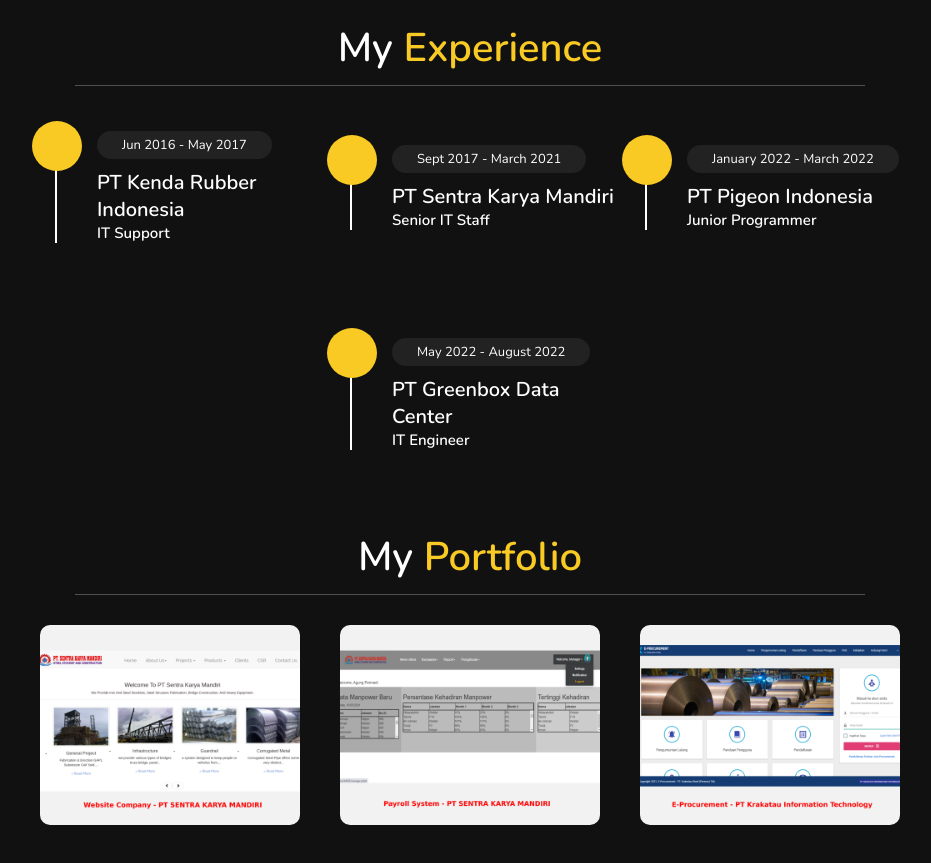
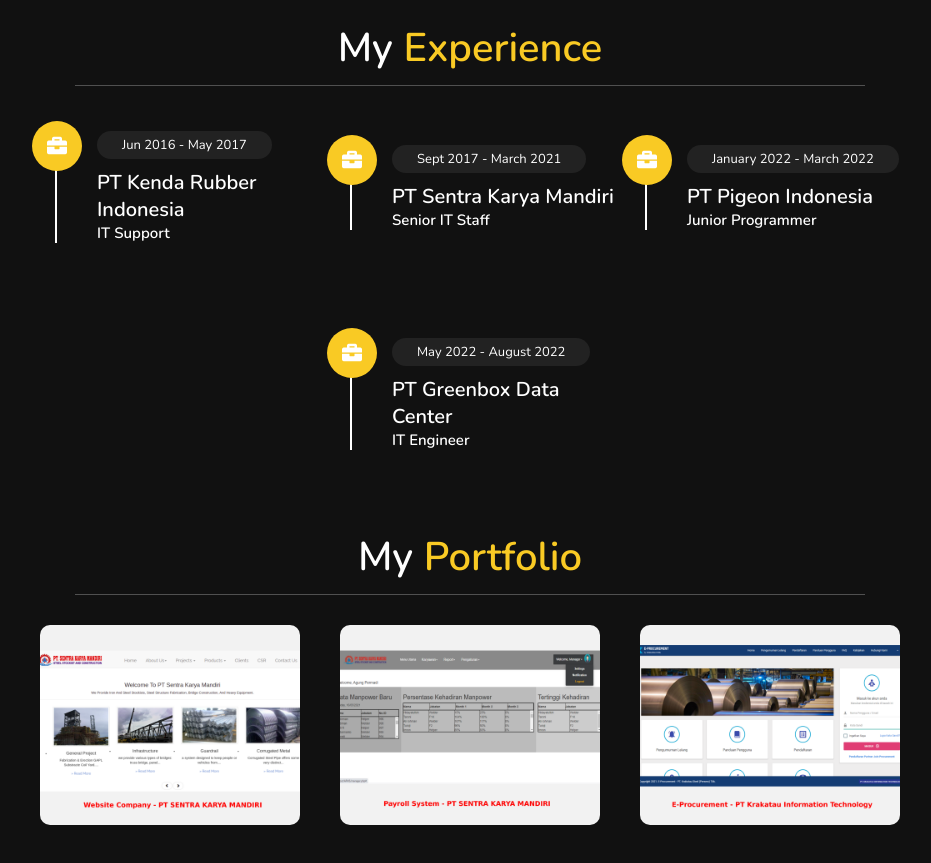
Before and after one commit to yudis2/yudis2.github.io, a plain HTML site: page index.html in a window 1280 px wide. Shown: the part 2300-3163 px from the top of the page, without its empty margins (345-1276 px from the left). Drawn offline with nearby package versions, Linux system fonts and the light colour scheme.

Commit message:
revisi icon

```diff
--- a/index.html
+++ b/index.html
@@ -159,21 +159,21 @@
 <div class="box-container">
 
     <div class="box">
-        <i class="fa-solid fa-briefcase"></i>
+        <i class="fas fa-solid fa-briefcase"></i>
         <span>Jun 2016 - May 2017 </span>
         <h3>PT Kenda Rubber Indonesia</h3>
         <h2>IT Support</h2>
     </div>
 
     <div class="box">
-        <i class="fa-solid fa-briefcase"></i>
+        <i class="fas fa-solid fa-briefcase"></i>
         <span>Sept 2017 - March 2021</span>
         <h3>PT Sentra Karya Mandiri</h3>
         <h2>Senior IT Staff</h2>
     </div>
 
     <div class="box">
-        <i class="fa-solid fa-briefcase"></i>
+        <i class="fas fa-solid fa-briefcase"></i>
         <span>January 2022 - March 2022</span>
         <h3>PT Pigeon Indonesia</h3>
         <h2>Junior Programmer</h2>
@@ -187,7 +187,7 @@
     </div>
 
     <div class="box">
-        <i class="fa-solid fa-briefcase"></i>
+        <i class="fas fa-solid fa-briefcase"></i>
         <span>May 2022 - August 2022</span>
         <h3>PT Greenbox Data Center</h3>
         <h2>IT Engineer</h2>
```
